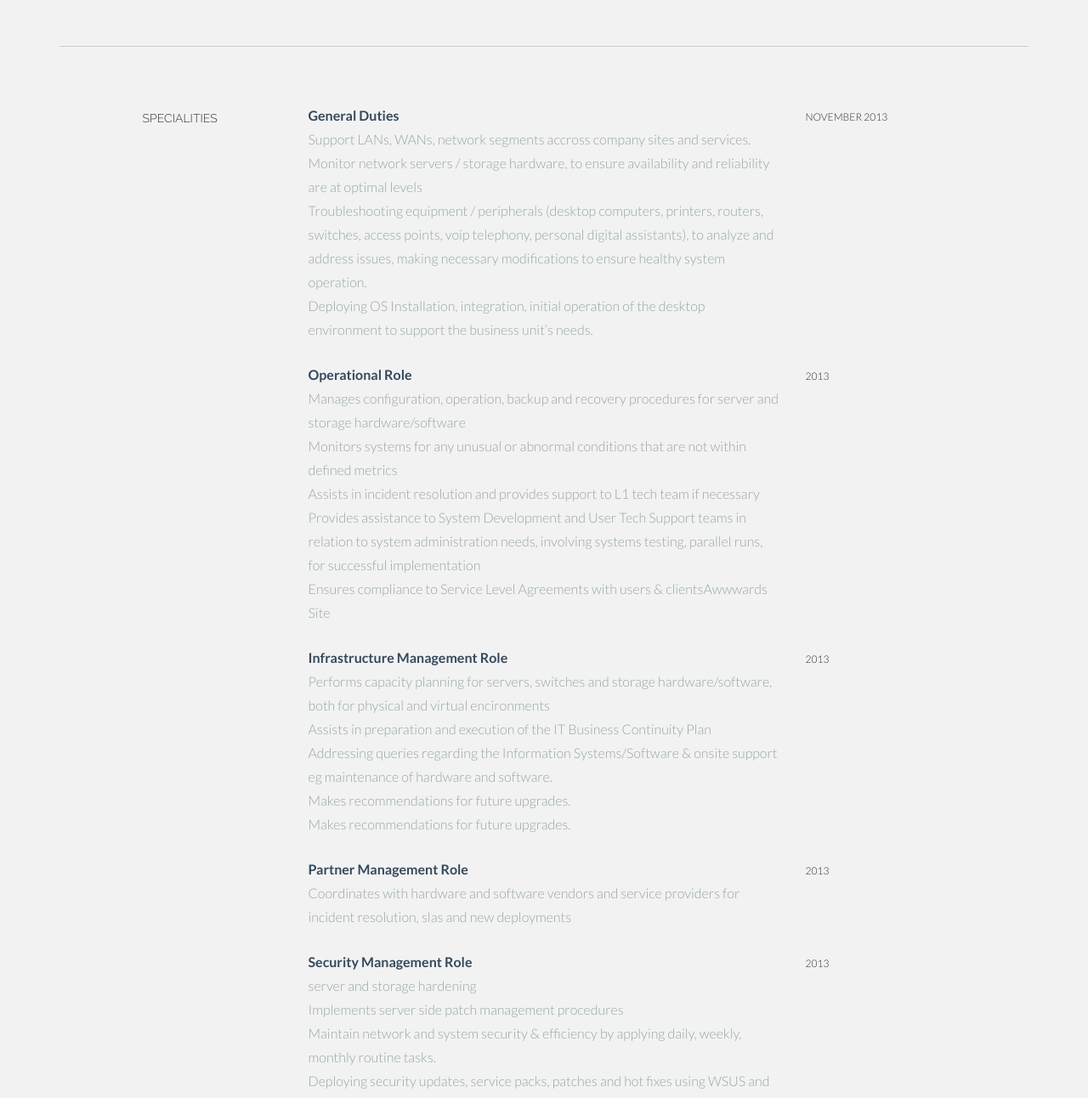
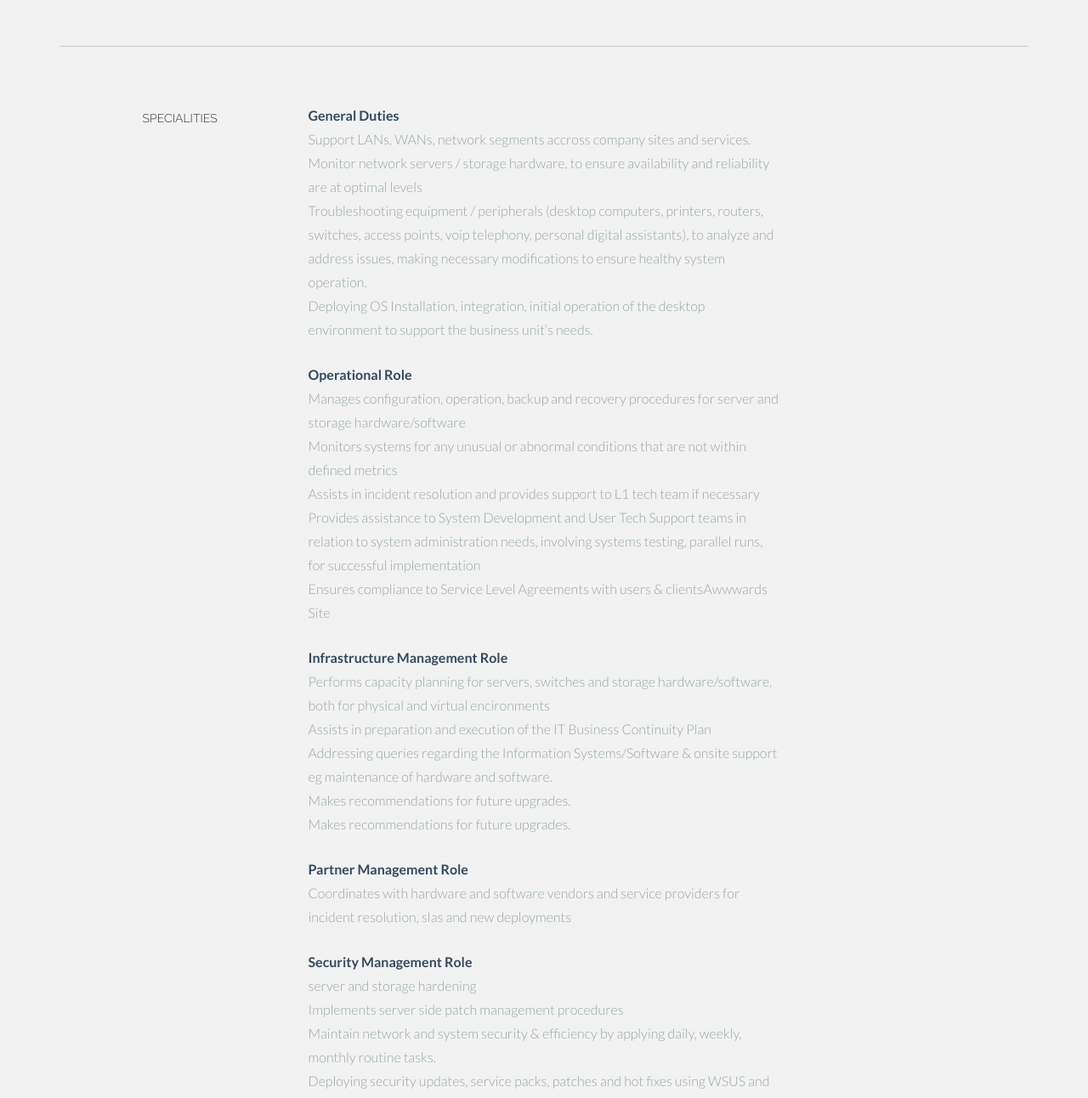
Before and after one commit to giorgosgeorgakis/giorgosgeorgakis.github.io, a plain HTML site: page index.html in a window 1280 px wide. Shown: the part 3120-4412 px from the top of the page at 85% size. Drawn offline with Linux system fonts and the light colour scheme.

Commit message:
Update index.html

```diff
--- a/index.html
+++ b/index.html
@@ -299,12 +299,6 @@ Troubleshooting equipment / peripherals (desktop computers, printers, routers, s
 Deploying OS Installation, integration, initial operation of the desktop environment to support the business unit’s needs.</MORE> <br/>
         </p>
       </div>
-      <div class="col-lg-3">
-        <p>
-          <sm>NOVEMBER 2013</sm>
-        </p>
-      </div>
-
       <div class="col-lg-6 col-lg-offset-3">
         <p>
           <t>Operational Role</t><br/> <MORE>Manages configuration, operation, backup and recovery procedures for server and storage hardware/software<BR>
@@ -314,13 +308,7 @@ Provides assistance to System Development and User Tech Support teams in relatio
 Ensures compliance to Service Level Agreements with users & clientsAwwwards Site</MORE>
         </p>
       </div>
-      <div class="col-lg-3">
-        <p>
-          <sm>2013</sm>
-        </p>
-      </div>
-
-	  <div class="col-lg-6 col-lg-offset-3">
+     	  <div class="col-lg-6 col-lg-offset-3">
         <p>
           <t>Infrastructure Management Role</t><br/> <MORE>Performs capacity planning for servers, switches and storage hardware/software, both for physical and virtual encironments<BR>
 Assists in preparation and execution of the IT Business Continuity Plan<BR>
@@ -329,23 +317,11 @@ Makes recommendations for future upgrades.<BR>
 Makes recommendations for future upgrades.</MORE>
         </p>
       </div>
-      <div class="col-lg-3">
-        <p>
-          <sm>2013</sm>
-        </p>
-      </div>
-
-	  <div class="col-lg-6 col-lg-offset-3">
+      	  <div class="col-lg-6 col-lg-offset-3">
         <p>
           <t>Partner Management Role</t><br/> <MORE>Coordinates with hardware and software vendors and service providers for incident resolution, slas and new deployments   </MORE>     </p>
       </div>
-      <div class="col-lg-3">
-        <p>
-          <sm>2013</sm>
-        </p>
-      </div>
-
-	  <div class="col-lg-6 col-lg-offset-3">
+     	  <div class="col-lg-6 col-lg-offset-3">
         <p>
           <t>Security Management Role</t><br/> <MORE>server and storage hardening<BR>
 Implements server side patch management procedures<BR>
@@ -354,13 +330,7 @@ Deploying security updates, service packs, patches and hot fixes using WSUS and
 Applying Anti-virus security updates / engines and scheduled scanning of systems.</MORE>
         </p>
       </div>
-      <div class="col-lg-3">
-        <p>
-          <sm>2013</sm>
-        </p>
-      </div>
-
-	<div class="col-lg-6 col-lg-offset-3">
+      	<div class="col-lg-6 col-lg-offset-3">
         <p>
           <t>Other Responsibilities</t><br/> <MORE>Administration in Windows Server 2003 up to 2016 based environment<BR>
 Experience with Active Directory, Group Policy and Windows services (File Server, DNS, DHCP, terminal services etc), Windows Web Server(IIS6 up to IIS8.5), Windows Database Server (MS SQL 2005 up to 2016)<BR>
@@ -380,8 +350,7 @@ Involvment in building Physical security (cameras, alarm system, access cards, t
 rack cabling</MORE>
         </p>
       </div>
-
-    </div>
+	      </div>
     <!--/.row -->
     <br>
   </div>
```
